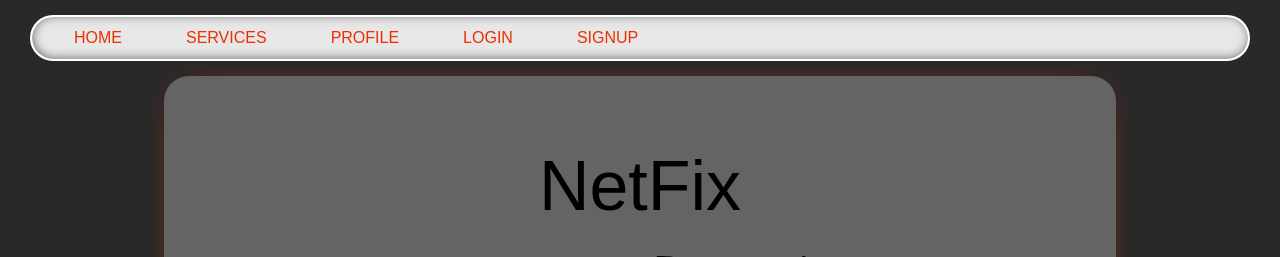
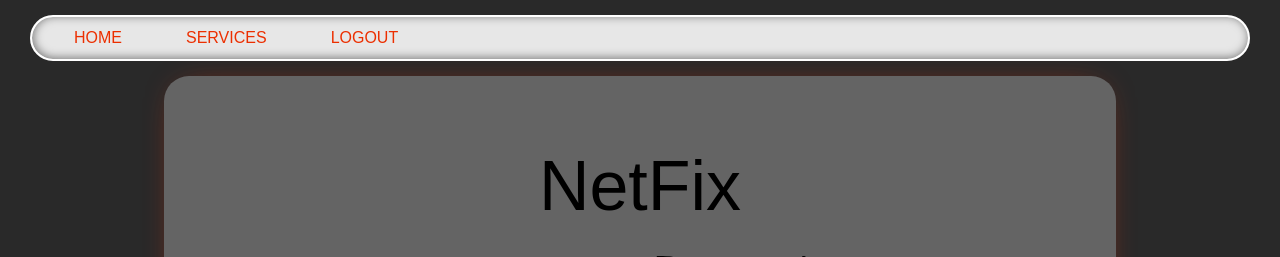
Before and after one commit to FredMunene/baseYaFundi, a Django app: page / in a window 1280 px wide. Shown: the top 257 px of the page. Run offline with Django 3.2, Linux system fonts and the light colour scheme; the visitor is signed in with stand-in values (Sample User, id 1).

Commit message:
update conditional dispaly of profile and signout if user is signed in

```diff
--- a/main/templates/main/navbar.html
+++ b/main/templates/main/navbar.html
@@ -17,9 +17,18 @@
                 <li><a href="/services/water-heaters">Water Heaters</a></li>
             </ul>
         </li>
-        <li><a href="/company/{{ request.user.username }}">Profile</a></li>
-        <li><a href="/login">Login</a></li>
+        {% if request.user.is_authenticated%}
+        <!--  Show profile link only for logged-in users  -->
+          {% if request.user.is_customer %}
+            <li><a href="/customer/{{ request.user.username }}">Profile</a></li>
+          {% elif request.user.is_company %}
+            <li><a href="/company/{{ request.user.username }}">Profile</a></li>
+          {% endif %}
+        <li><a href="/logout">Logout</a></li>
+        {%else%}
+        <!-- Show login and signup links only for guests -->
+        <li><a href="/register/login">Login</a></li>
         <li><a href="/register">Signup</a></li>
-
+        {%endif%}
     </ul>
 </nav>
```
